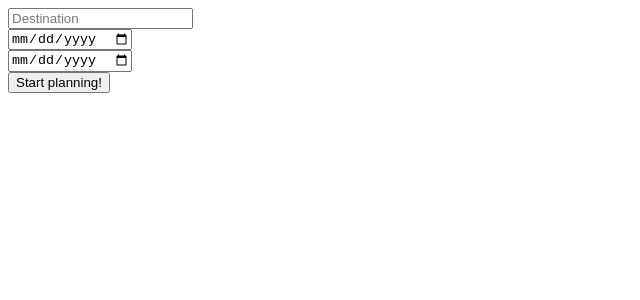
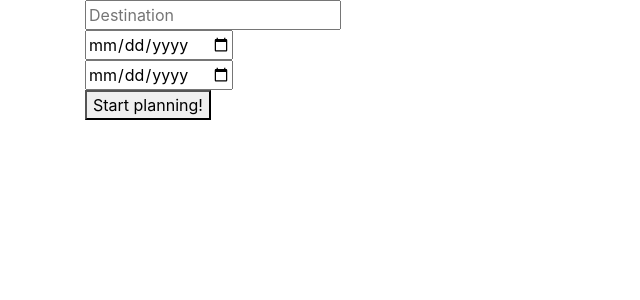
Before and after one commit to melvinlau/travelist, a React (Create React App) app in the folder client/: page / in a window 1280 px wide. Shown: the top 300 px of the page, without its empty margins (0-640 px from the left). Built offline with nearby package versions, Linux system fonts and the light colour scheme.

Commit message:
Installed and set up Bootstrap, custom CSS

```diff
--- a/client/package.json
+++ b/client/package.json
@@ -4,6 +4,7 @@
   "private": true,
   "dependencies": {
     "axios": "^0.19.0",
+    "bootstrap": "^4.3.1",
     "react": "^16.12.0",
     "react-dom": "^16.12.0",
     "react-scripts": "3.2.0"
--- a/client/src/App.js
+++ b/client/src/App.js
@@ -8,7 +8,7 @@ class App extends Component {
 
   render() {
     return (
-      <div>
+      <div className="container">
         <StartView />
       </div>
     );
--- /dev/null
+++ b/client/src/index.css
@@ -0,0 +1,10 @@
+body {
+  font-family: -apple-system, BlinkMacSystemFont, "Segoe UI", "Roboto", "Oxygen",
+    "Ubuntu", "Cantarell", "Fira Sans", "Droid Sans", "Helvetica Neue",
+    sans-serif;
+}
+
+code {
+  font-family: source-code-pro, Menlo, Monaco, Consolas, "Courier New",
+    monospace;
+}
--- a/client/src/index.js
+++ b/client/src/index.js
@@ -2,6 +2,9 @@ import React from 'react';
 import ReactDOM from 'react-dom';
 import App from './App';
 import * as serviceWorker from './serviceWorker';
+
+import 'bootstrap/dist/css/bootstrap.css';
+import './index.css';
 
 ReactDOM.render(<App />, document.getElementById('root'));
 
```
Also changed, not shown: 1 other file (tests, documents, lock files or other folders).
